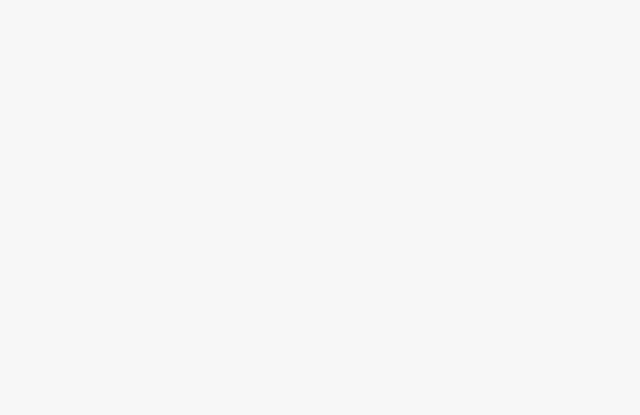
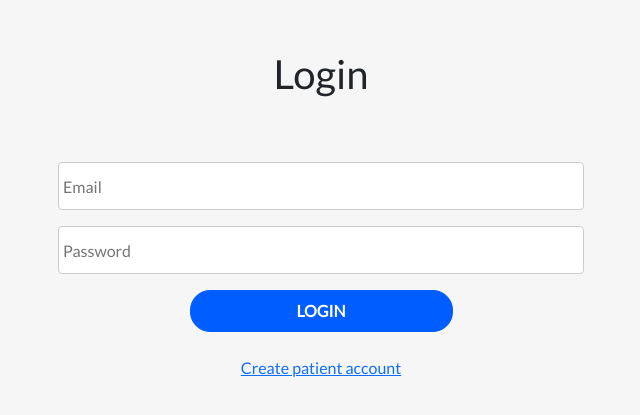
Before and after one commit to io2-2022-JKL/team_L_frontend, a React (Create React App) app: page /login in a window 1280 px wide. Before the commit this address had no page. Shown: the part 185-600 px from the top of the page, without its empty margins (319-959 px from the left). Built offline with nearby package versions, Linux system fonts and the light colour scheme.

Commit message:
login page

```diff
--- a/src/App.js
+++ b/src/App.js
@@ -1,8 +1,6 @@
 import { Route, Routes } from "react-router-dom";
-import LoginDoctot from "./pages/doctor/login/LoginDoctor";
-import LoginPatient from "./pages/patient/login/LoginPatient";
+import LoginPage from "./pages/login/Login";
 import AdminLogged from "./pages/admin/loged/adminLogged";
-import LoginAdmin from "./pages/admin/login/LoginAdmin";
 import RegistrationPatient from "./pages/patient/registration/RegistrationPatient";
 import DoctorLogged from "./pages/doctor/logged/doctorLogged";
 import React from "react";
@@ -15,10 +13,8 @@ function App() {
     <Routes>
       {!Auth.isUserLogged() && (
         <>
-          <Route path="/patient/login" element={<LoginPatient />} />
-          <Route path="/doctor/login" element={<LoginDoctot />} />
+          <Route path="/login" element={<LoginPage />} />
           <Route path="/patient/sign_up" element={<RegistrationPatient />} />
-          <Route path="/admin/login" element={<LoginAdmin />} />
         </>
       )}
       {Auth.isUserAccessRole("patient") && (
--- a/src/components/Navbar.js
+++ b/src/components/Navbar.js
@@ -25,7 +25,6 @@ export default function Navbar(props) {
 
   function logout() {
     const userId = Auth.getUserId();
-    const userType = Auth.getUserType();
     fetch(basicURL + "/user/logout/" + userId)
       // .then((response) => {
       //   if (response.ok) {
@@ -38,7 +37,7 @@ export default function Navbar(props) {
       })
       .catch((error) => console.error(error))
       .finally(() => {
-        navigate("/" + userType + "/login");
+        navigate("/login");
         window.location.reload();
       });
   }
--- a/src/forms/RegistrationPatientForm.js
+++ b/src/forms/RegistrationPatientForm.js
@@ -118,7 +118,7 @@ function RegistrationPatientForm(props) {
             </div>
           </form>
           <div className="text-center mt-3">
-            Already have an account? <Link to="/patient/login">Login</Link>
+            Already have an account? <Link to="/login">Login</Link>
           </div>
         </div>
       </div>
--- a/src/pages/admin/login/LoginAdmin.js
+++ /dev/null
@@ -1,19 +0,0 @@
-import { useNavigate } from "react-router-dom";
-import LoginForm from "../../../forms/LoginForm";
-
-function LoginAdmin() {
-  const navigate = useNavigate();
-  function loginHandler(loginData) {
-    // fetch("", {
-    //   method: "POST",
-    //   body: JSON.stringify(loginData),
-    //   headers: { "Content-Type": "application/json" },
-    // }).then(() => {
-    //   navigate("/");
-    // });
-  }
-
-  return <LoginForm login={loginHandler} />;
-}
-
-export default LoginAdmin;
--- a/src/pages/doctor/login/LoginDoctor.js
+++ /dev/null
@@ -1,19 +0,0 @@
-import LoginForm from "../../../forms/LoginForm";
-import { useNavigate } from "react-router-dom";
-
-function LoginDoctot() {
-  const navigate = useNavigate();
-  function loginHandler(loginData) {
-    // fetch("", {
-    //   method: "POST",
-    //   body: JSON.stringify(loginData),
-    //   headers: { "Content-Type": "application/json" },
-    // }).then(() => {
-    //   navigate("/");
-    // });
-  }
-
-  return <LoginForm login={loginHandler} />;
-}
-
-export default LoginDoctot;
--- a/src/pages/patient/login/LoginPatient.js
+++ b/src/pages/login/Login.js
@@ -1,10 +1,10 @@
-import LoginForm from "../../../forms/LoginForm";
+import LoginForm from "../../forms/LoginForm";
 import { useNavigate } from "react-router-dom";
 import { Link } from "react-router-dom";
-import { basicURL } from "../../../Services";
-import Auth from "../../../services/Auth";
+import { basicURL } from "../../Services";
+import Auth from "../../services/Auth";
 
-function LoginPatient() {
+function LoginPage() {
   const navigate = useNavigate();
   function loginHandler(loginData) {
     fetch(basicURL + "/signin", {
@@ -31,11 +31,10 @@ function LoginPatient() {
   return (
     <LoginForm login={loginHandler}>
       <div className="text-center mt-2">
-        Don't have an account? <Link to="/patient/sign_up">Sign Up</Link>
-        <div className="text-center mt-1">Forgot password?</div>
+        <Link to="/patient/sign_up">Create patient account</Link>
       </div>
     </LoginForm>
   );
 }
 
-export default LoginPatient;
+export default LoginPage;
```
